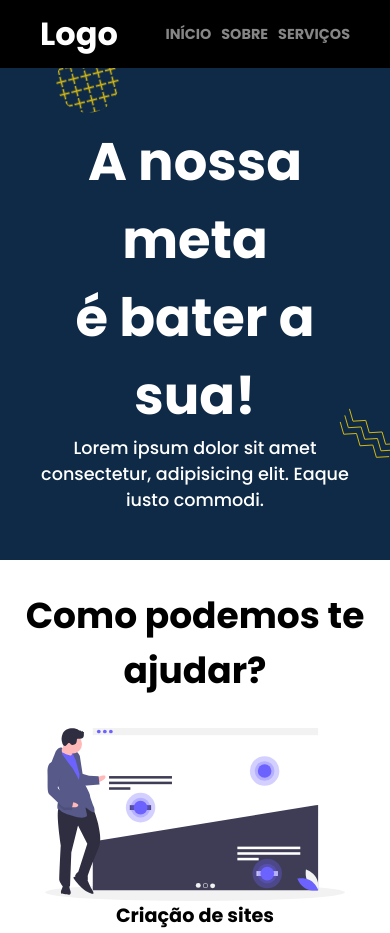
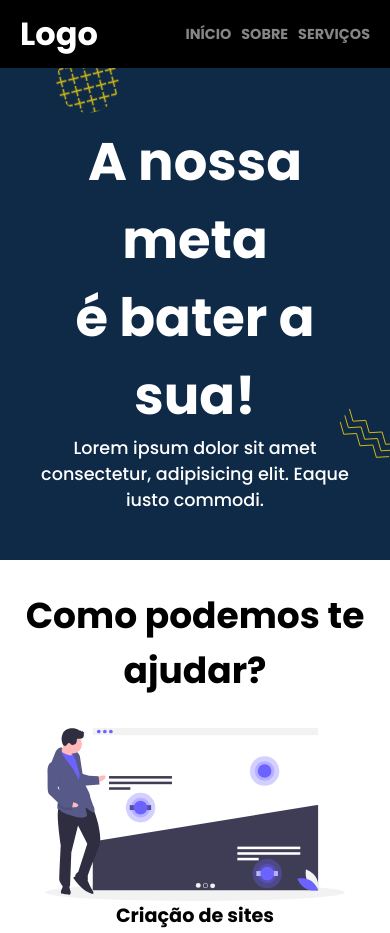
Before and after one commit to JuniorCesarMarques/agencia, a plain HTML site: page index.html in a window 390 px wide. Shown: the top 933 px of the page. Drawn offline with Linux system fonts and the light colour scheme.

Commit message:
Add files via upload

```diff
--- a/CSS/style.css
+++ b/CSS/style.css
@@ -107,6 +107,10 @@ body {
 }
 
 @media screen and (max-width: 768px) {
+    .container_header {
+        padding: 10px 20px;
+    }
+
     .container_section {
         text-align: center;
         margin: 50px 20px 70px;
```
